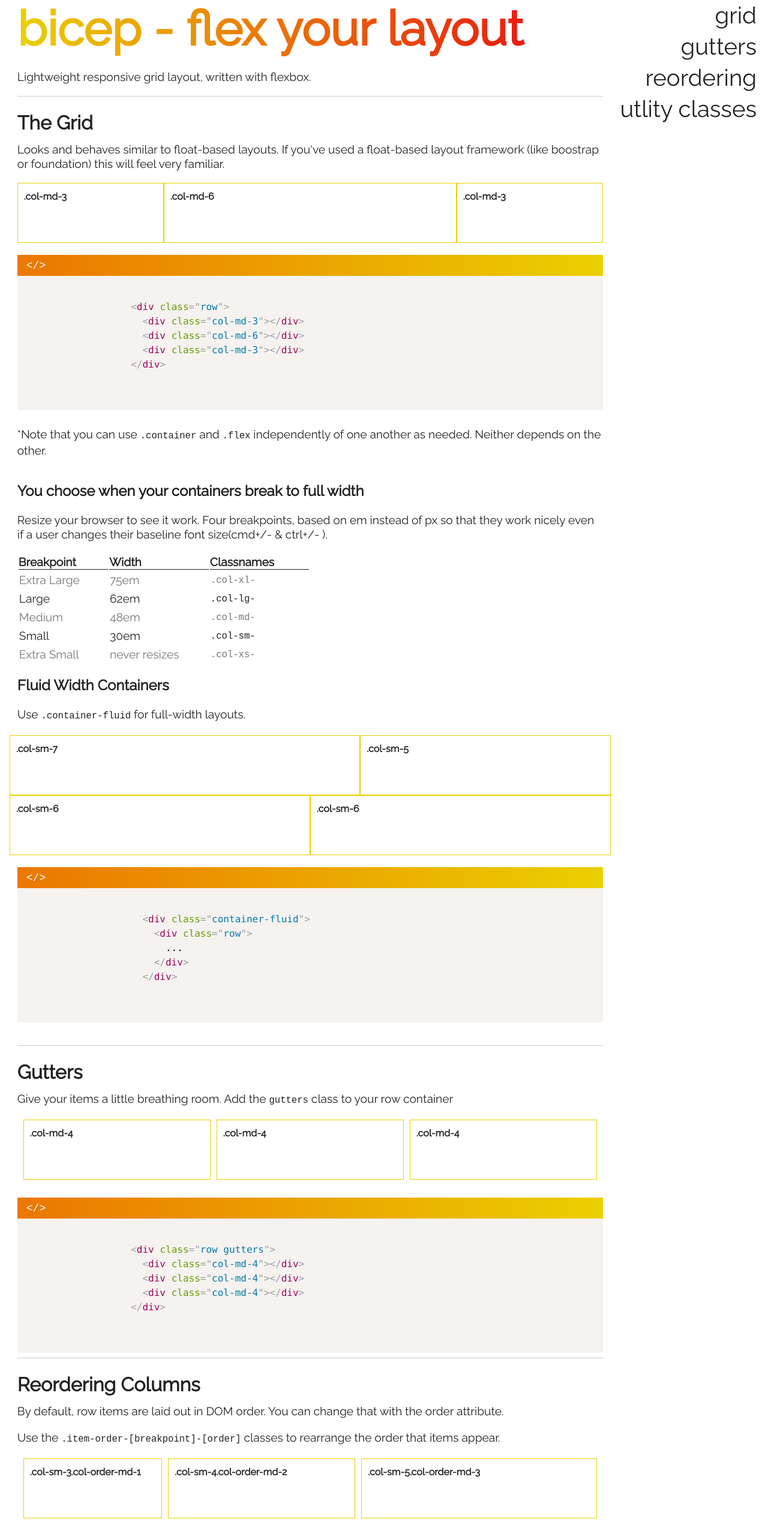
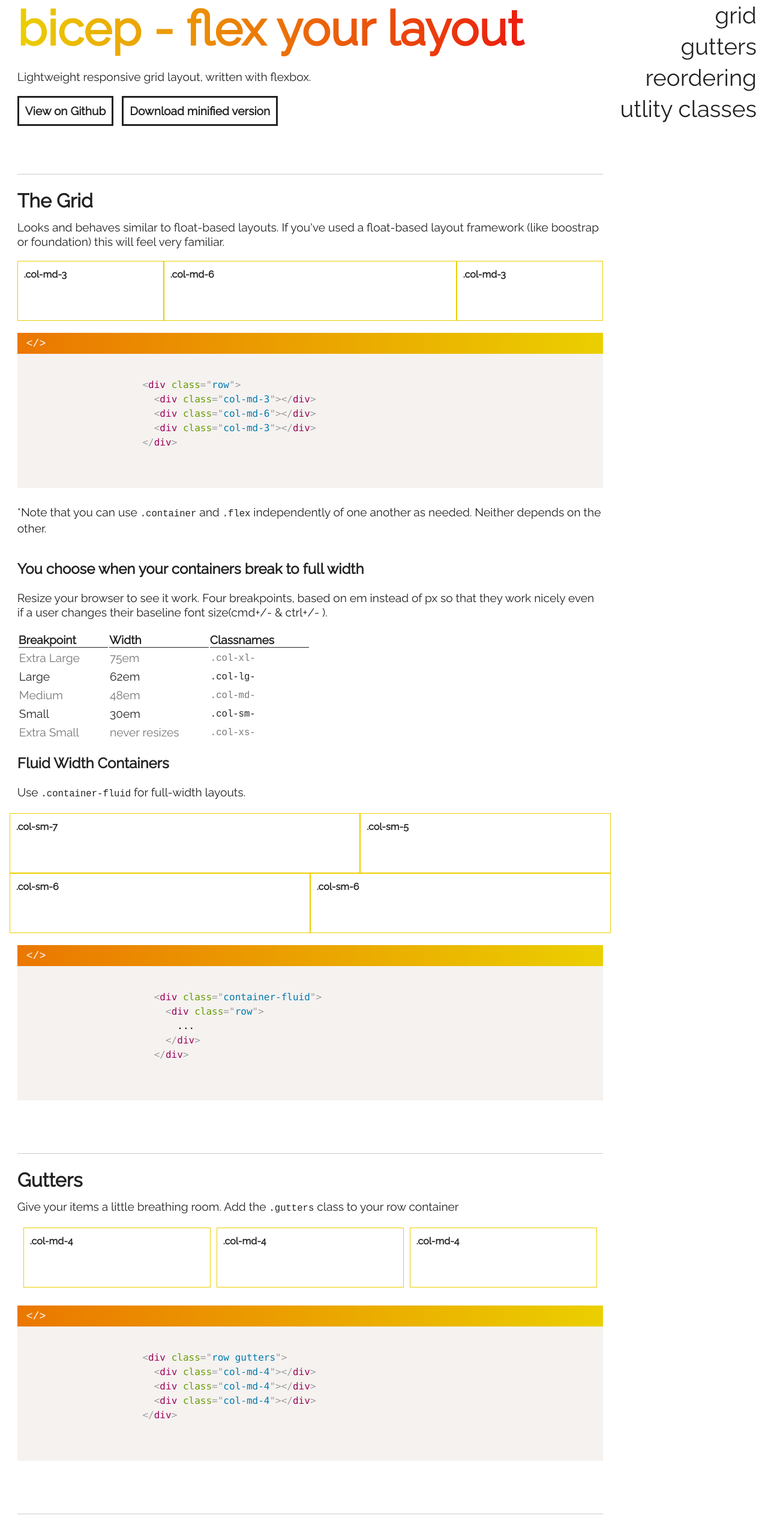
Before and after one commit to ahoy1/bicep_demo, a website: page index.html in a window 1280 px wide. Shown: the top 2553 px of the page at 60% size. Drawn offline with Linux system fonts and the light colour scheme.

Commit message:
moreeeee
buttons!

```diff
--- a/index.html
+++ b/index.html
@@ -25,15 +25,20 @@
     </ul>
   </nav>
   <article>
-    <section class="demo-section-hero container">
-      <div class="headerrow">
+    <section class="demo-section-hero">
+      <div class="header container">
+        <div class="row">
           <div class="col-xs-12">
             <h1>bicep - flex your layout</h1>
             <p>Lightweight responsive grid layout, written with flexbox.</p>
+            <a href="https://github.com/ahoy1/bicep" class="btn">View on Github</a>
+            <a href="https://raw.githubusercontent.com/ahoy1/bicep/master/dist/bicep.min.css" download target="_blank" class="btn">Download minified version</a>
+          </div>
         </div>
       </div>
     </section>
-    <section class="demo-section-grid container" id="grid">
+    <section class="demo-section-grid" id="grid">
+      <div class="container">
         <div class="row flex-justify-center">
           <div class="col-xs-12">
             <h2>The Grid</h2>
@@ -102,62 +107,6 @@
             </table>
           </div>
         </div>
-      <!-- <div class="row demo-style">
-        <div class="col-sm-3">.col-xs-3</div>
-        <div class="col-sm-9">.col-xs-9</div>
-      </div>
-      <div class="row">
-        <div class="col-xs-12 ">
-          <p>medium:</p>
-        </div>
-      </div>
-      <div class="row demo-style">
-        <div class="col-md-4">.col-md-4</div>
-        <div class="col-md-8">.col-md-8</div>
-      </div>
-      <div class="row">
-        <div class="col-xs-12 ">
-          <p>large:</p>
-        </div>
-      </div>
-      <div class="row demo-style">
-        <div class="col-lg-5">.col-lg-5</div>
-        <div class="col-lg-7">.col-lg-7</div>
-      </div>
-      <div class="row">
-        <div class="col-xs-12 ">
-          <p>XL:</p>
-        </div>
-      </div>
-      <div class="row demo-style">
-        <div class="item-xl-4">.item-xl-4</div>
-        <div class="item-xl-4">.item-xl-4</div>
-        <div class="item-xl-4">.item-xl-4</div>
-      </div>
-      <div class="row">
-        <div class="col-xs-12 ">
-          <p>or never:</p>
-        </div>
-      </div>
-      <div class="row demo-style">
-        <div class="col-xs-6">.col-xs-6</div>
-        <div class="col-xs-6">.col-xs-6</div>
-      </div>
-      <div class="row">
-        <div class="col-xs-12 ">
-          <p>You can also use multiple classes to define different layout at different sizes:</p>
-        </div>
-      </div>
-      <div class="row demo-style">
-        <div class="col-md-6 col-lg-3 item-xl-6">.col-md-6 .col-lg-3 .item-xl-6</div>
-        <div class="col-md-6 col-lg-3 item-xl-6">.col-md-6 .col-lg-3 .item-xl-6</div>
-        <div class="col-md-6 col-lg-3 item-xl-3">.col-md-6 .col-lg-3 .item-xl-3</div>
-        <div class="col-md-6 col-lg-3 item-xl-9">.col-md-6 .col-lg-3 .item-xl-9</div>
-        <div class="col-md-6">.col-md-6</div>
-      </div> -->
-    </section>
-    <section>
-      <div class="container">
         <div class="row">
           <div class="col-xs-12">
             <h3>Fluid Width Containers</h3>
@@ -190,12 +139,14 @@
                   </pre>
             </div>
         </div>
+      </div>
     </section>
-    <section class="container" id="gutters">
+    <section id="gutters">
+      <div class="container">
         <div class="row">
           <div class="col-xs-12 ">
             <h2>Gutters</h2>
-          <p>Give your items a little breathing room. Add the <code>gutters</code> class to your row container</p>
+            <p>Give your items a little breathing room. Add the <code>.gutters</code> class to your row container</p>
           </div>
         </div>
         <div class="row gutters demo-style">
@@ -218,8 +169,11 @@
                 </code>
             </pre>
           </div>
+        </div>
+      </div>
     </section>
-    <section class="container" id="reorder">
+    <section id="reorder">
+      <div class="container">
         <div class="row">
           <div class="col-xs-12 ">
             <h2>Reordering Columns</h2>
@@ -249,8 +203,10 @@
             </pre>
           </div>
         </div>
+      </div>
     </section>
-    <section class="container" id="utility">
+    <section id="utility">
+      <div class="container">
         <div class="row">
           <div class="col-xs-12">
             <h2>Utility Classes</h2>
@@ -354,6 +310,7 @@
             </div>
           </div>
         </div>
+      </div>
     </section>
   </article>
   <script src="prism.js"></script>
--- a/style.scss
+++ b/style.scss
@@ -82,7 +82,7 @@ article{
 }
 
 section{
-
+  padding-bottom:5em;
 }
 
 h1, h2 {
@@ -144,6 +144,24 @@ table{
   }
 }
 
+a.btn {
+    display: inline-block;
+    text-decoration: none;
+    font-size:1.2em;
+    color: $text;
+    padding: 10px 10px;
+    border: 3px solid $text;
+    font-weight: bold;
+    margin: 0 10px 0 0;
+    transition: all 0.05s ease;
+
+    &:hover, &:focus, &:active{
+      background-color:$orange;
+      border:3px solid $orange;
+      color:$white;
+    }
+}
+
 .demo-style > div{
   padding:10px;
   font-size:1.0em;
@@ -186,10 +204,6 @@ table{
   }
 }
 
-section {
-  margin-bottom:30px;
-}
-
 //small change to prism style
 :not(pre) > code[class*="language-"],
 pre[class*="language-"] {
```
Also changed, not shown: bicep.min.css, style.min.css. Lines whose indentation alone changed are shown as unchanged.
